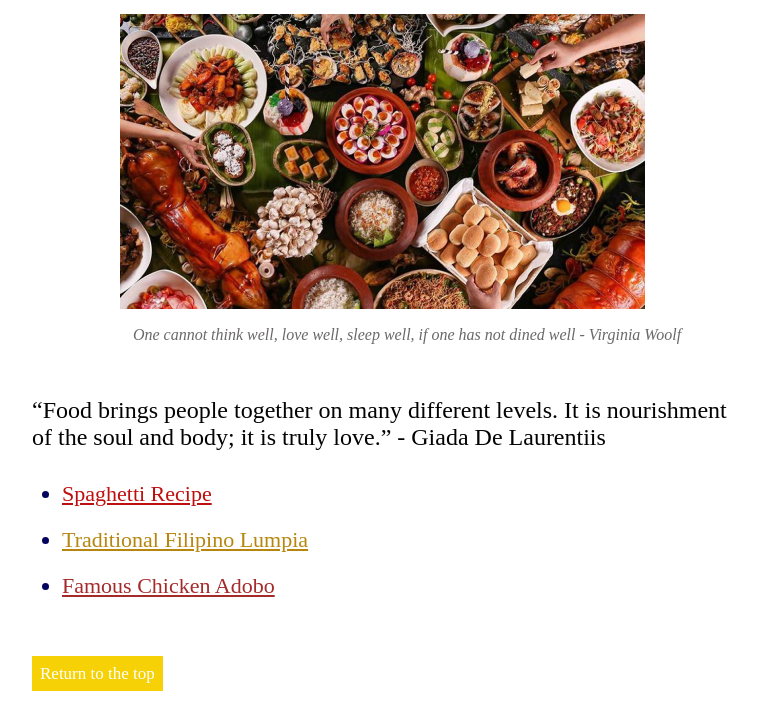
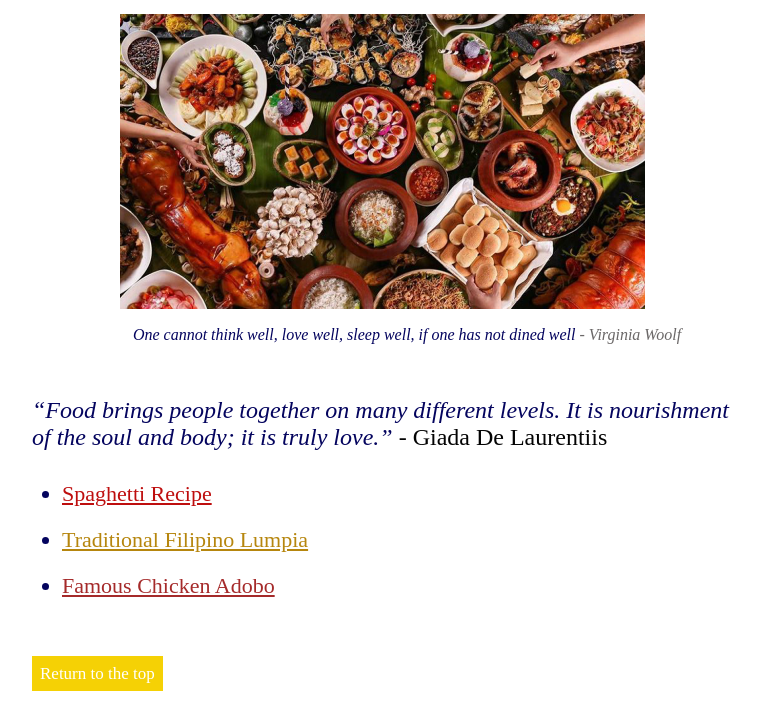
Before and after one commit to janrae-l/odin-recipes, a plain HTML site: page index.html in a window 1280 px wide. Shown: the part 93-800 px from the top of the page, without its empty margins (258-1017 px from the left). Drawn offline with Linux system fonts and the light colour scheme.

Commit message:
Add emphasis tags

```diff
--- a/index.html
+++ b/index.html
@@ -12,11 +12,11 @@
 
         <figure>
             <img class="photo" src="./images/pinoy-handaan.png" alt="an assortment of Filipino food to share">
-            <figcaption class="caption">One cannot think well, love well, sleep well, if one has not dined well - Virginia Woolf</figcaption>
+            <figcaption class="caption"><em>One cannot think well, love well, sleep well, if one has not dined well</em> - Virginia Woolf</figcaption>
         </figure>
 
         <div class="container">
-            <p class="first-para">“Food brings people together on many different levels. It is nourishment of the soul and body; it is truly love.” - Giada De Laurentiis</p>
+            <p class="first-para"><em>“Food brings people together on many different levels. It is nourishment of the soul and body; it is truly love.”</em> - Giada De Laurentiis</p>
             <ul>
                 <li><a class="spaghetti-link" href="./recipes/spaghetti/spaghetti.html" target="_blank">Spaghetti Recipe</a></li>
                 <li><a class="lumpia-link" href="./recipes/lumpia/lumpia.html" target="_blank">Traditional Filipino Lumpia</a></li>
```
